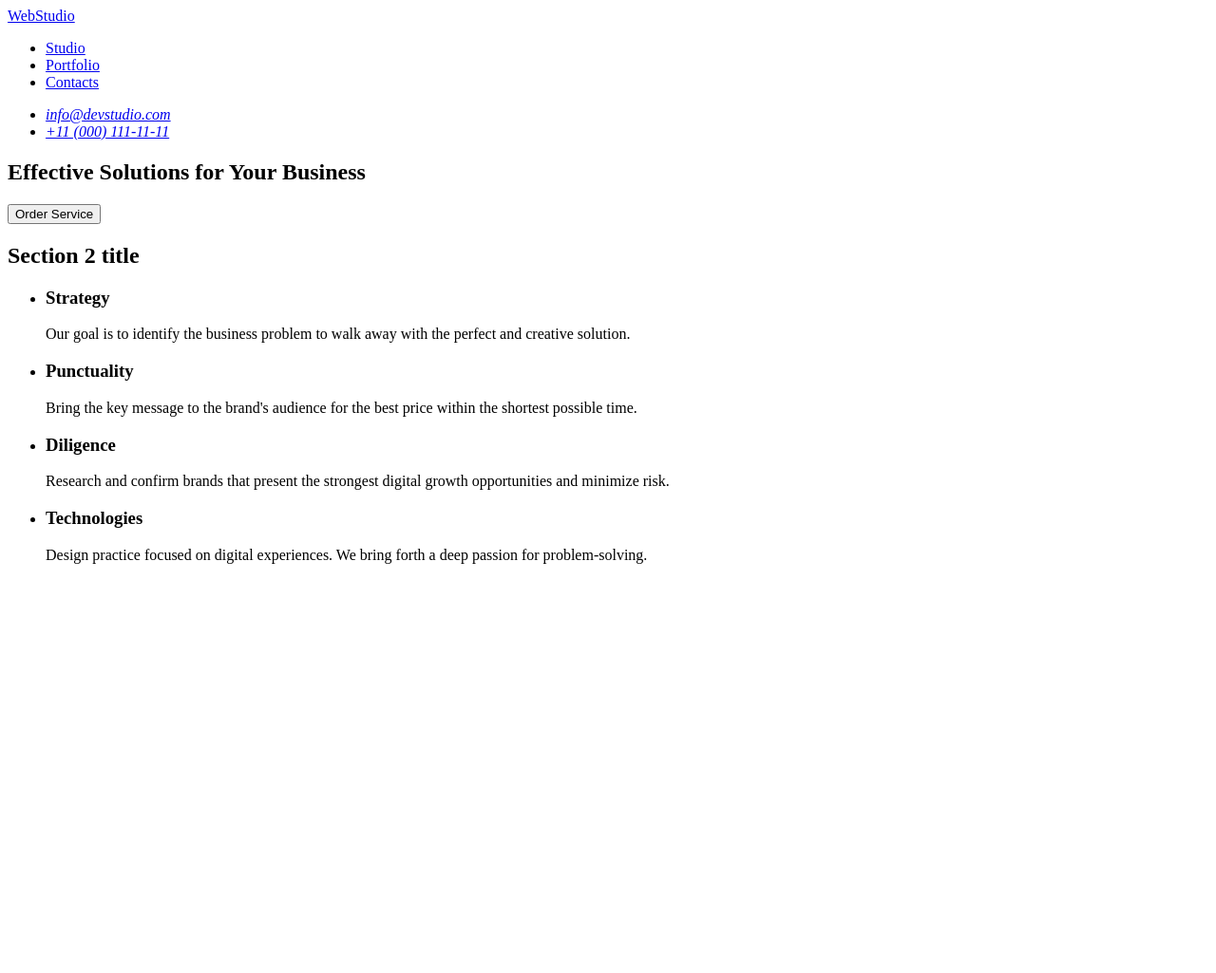
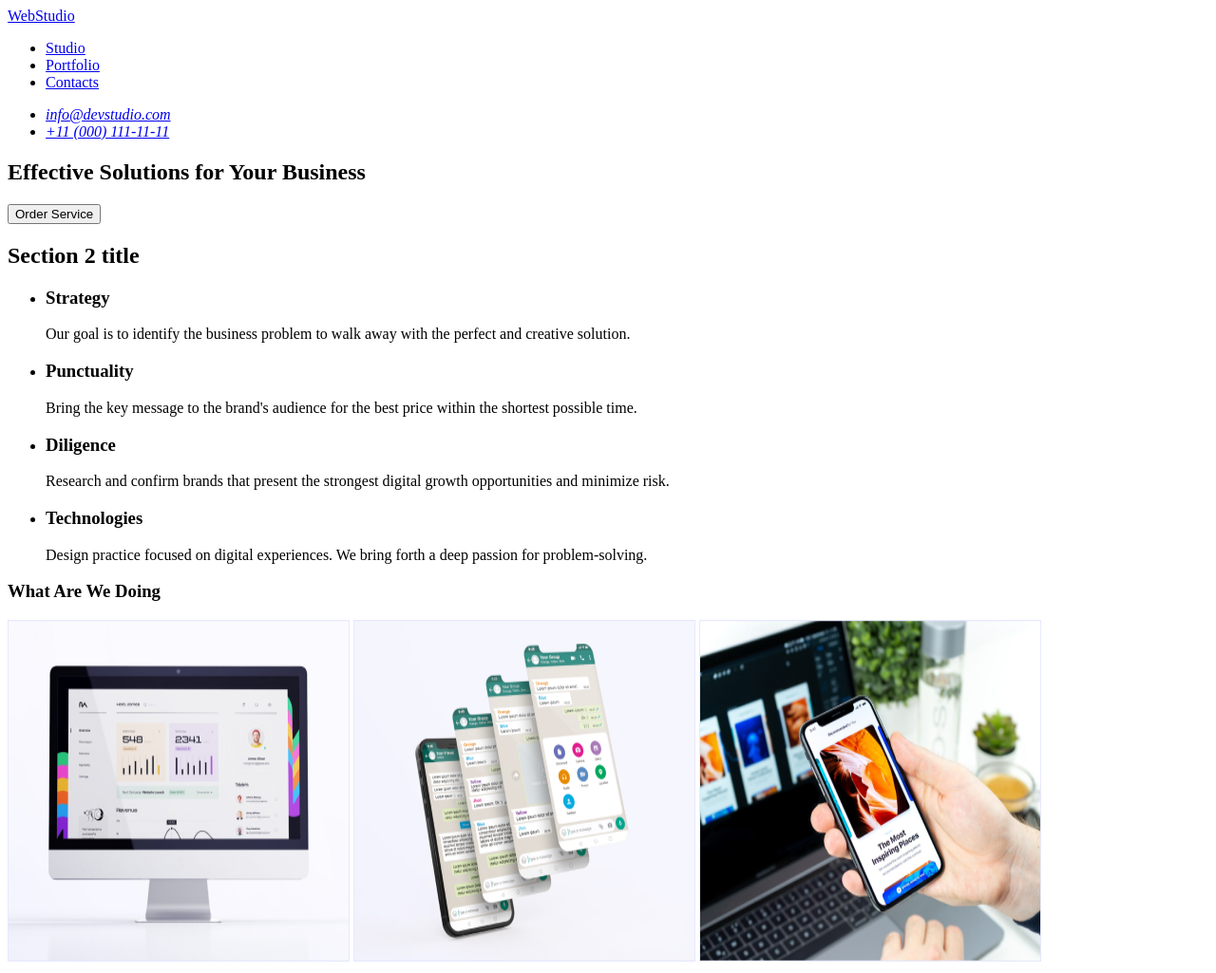
Before and after one commit to rlmgtr/goit-markup-hw-01, a plain HTML site: page index.html in a window 1280 px wide. Shown: the whole page at 95% size. Before the commit the page ends 800 px from the top, so only its background shows below. Drawn offline with Linux system fonts and the light colour scheme.

Commit message:
Sec 3 update
added images

```diff
--- a/index.html
+++ b/index.html
@@ -64,7 +64,27 @@
         </ul>
       </section>
       <!-- this is section 3-->
-      <section></section>
+      <section>
+        <h3>What Are We Doing</h3>
+        <img
+          src="./images/img1.jpg"
+          alt="Web Solutions"
+          width="360"
+          height="360"
+        />
+        <img
+          src="./images/img2.jpg"
+          alt="Mobile Efficiency"
+          width="360"
+          height="360"
+        />
+        <img
+          src="./images/img3.jpg"
+          alt="Mobile Solution"
+          width="360"
+          height="360"
+        />
+      </section>
       <!-- this is section 4-->
       <section></section>
     </main>
```
